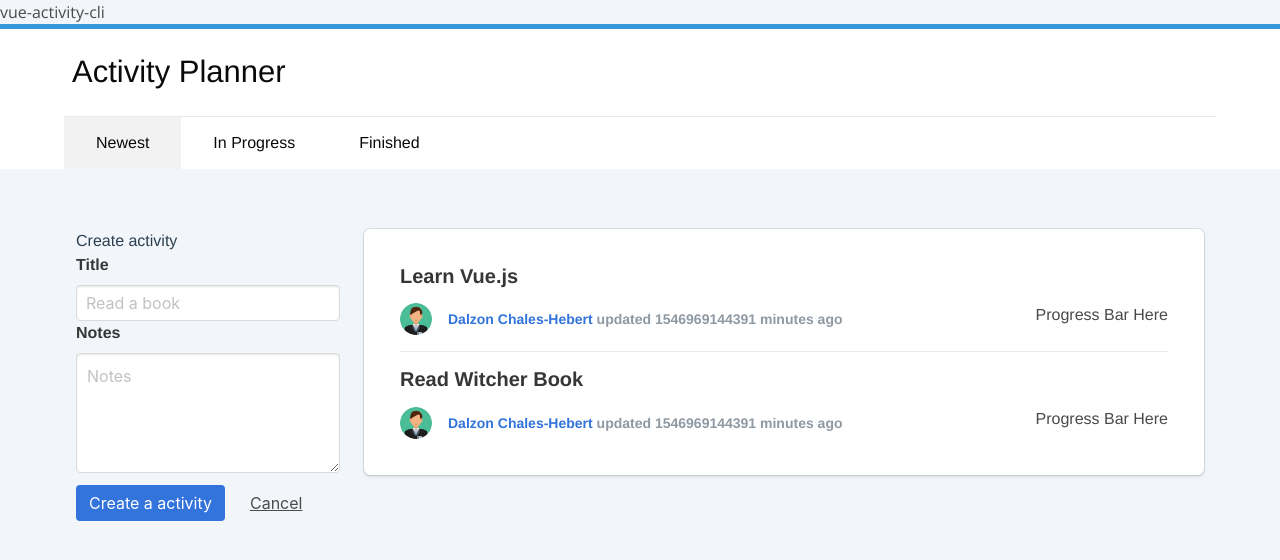
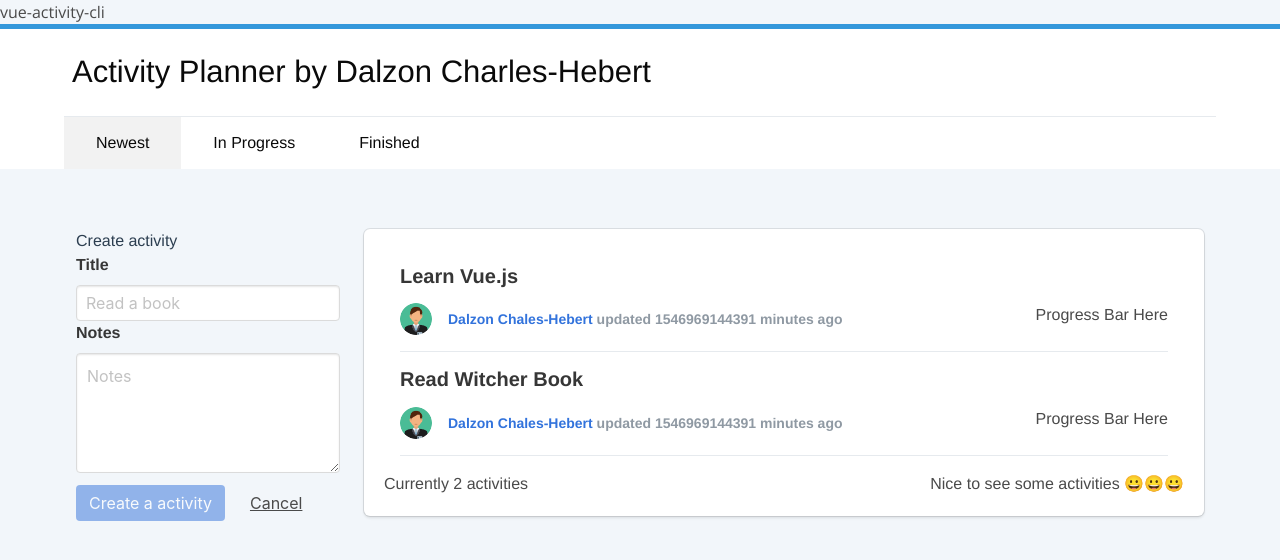
Before and after one commit to tichif/vue-activity-cli, a Vue app: page / in a window 1280 px wide. Both pictures are taken after a click on the link "New Activity". Shown: the top 560 px of the page. Built offline with nearby package versions, Linux system fonts and the light colour scheme.

Commit message:
computed properties, watchers

```diff
--- a/src/App.vue
+++ b/src/App.vue
@@ -3,7 +3,8 @@
     <nav class="navbar is-white topNav">
       <div class="container">
         <div class="navbar-brand">
-          <h1>Activity Planner</h1>
+          <h1>{{ fullAppName }}</h1>
+          <!-- <h1>{{ watchedName }}</h1> -->
         </div>
       </div>
     </nav>
@@ -11,18 +12,9 @@
       <div class="container">
         <div class="navbar-menu">
           <div class="navbar-start">
-            <a
-              class="navbar-item is-active"
-              href="#"
-            >Newest</a>
-            <a
-              class="navbar-item"
-              href="#"
-            >In Progress</a>
-            <a
-              class="navbar-item"
-              href="#"
-            >Finished</a>
+            <a class="navbar-item is-active" href="#">Newest</a>
+            <a class="navbar-item" href="#">In Progress</a>
+            <a class="navbar-item" href="#">Finished</a>
           </div>
         </div>
       </div>
@@ -35,31 +27,23 @@
             class="button is-primary is-block is-alt is-large"
             href="#"
             @click="toggleFormDisplayed"
-          >New Activity</a>
-          <div
-            v-if="isFormDisplayed"
-            class="create-form"
+            >New Activity</a
           >
+          <div v-if="isFormDisplayed" class="create-form">
             <h2>Create activity</h2>
             <form>
               <div class="field">
-                <label
-                  for="title"
-                  class="label"
-                >Title</label>
+                <label for="title" class="label">Title</label>
                 <div class="control">
                   <input
                     v-model="newActivity.title"
                     type="text"
                     class="input"
                     placeholder="Read a book"
-                  >
+                  />
                 </div>
                 <div class="field">
-                  <label
-                    for="note"
-                    class="label"
-                  >Notes</label>
+                  <label for="note" class="label">Notes</label>
                   <div class="control">
                     <textarea
                       v-model="newActivity.notes"
@@ -71,15 +55,12 @@
               </div>
               <div class="field is-grouped">
                 <div class="control">
-                  <button class="button is-link">
+                  <button class="button is-link" :disabled="!isFormValid">
                     Create a activity
                   </button>
                 </div>
                 <div class="control">
-                  <button
-                    class="button is-text"
-                    @click="toggleFormDisplayed"
-                  >
+                  <button class="button is-text" @click="toggleFormDisplayed">
                     Cancel
                   </button>
                 </div>
@@ -94,6 +75,10 @@
               :key="activity.id"
               :activity="activity"
             />
+            <div class="activity-length">
+              Currently {{ activityLength }} activities
+            </div>
+            <div class="activity-motivation">{{ activityMotivation }}</div>
           </div>
         </div>
       </div>
@@ -103,64 +88,66 @@
 
 <script>
 import ActivityItem from "./components/ActivityItem";
-import {fetchActivities} from './api/index';
+import { fetchActivities, fetchCategories, fetchUser } from "./api/index";
+
 export default {
   name: "App",
   components: { ActivityItem },
   data() {
     return {
-      message: "Hello world",
-      titleMessage: "Title Message Vue",
       isFormDisplayed: false,
+      creator: "Dalzon Charles-Hebert",
+      appName: "Activity Planner",
+      watchedName: "Activity Planner by Dalzon Charles-Hebert",
       newActivity: {
         title: "",
         notes: ""
       },
-      user: {
-        user: "Dalzon Charles-Hebert",
-        id: "-Aj34jknvncx98812"
-      },
-      activities: {
-
-      },
-      categories: {
-        "1546969049": {
-          text: "books"
-        },
-        "1546969225": {
-          text: "movies"
-        }
-      }
+      user: {},
+      activities: {},
+      categories: {}
     };
   },
-  beforeCreate() {
-    console.log("beforeCreated called");
+  computed: {
+    isFormValid() {
+      return this.newActivity.title && this.newActivity.notes;
+    },
+    fullAppName() {
+      return this.appName + " by " + this.creator;
+    },
+    activityLength() {
+      // Transform a object to an array
+      const activitiesKeysArray = Object.keys(this.activities);
+      //Obtain the length of the array
+      const activitylength = activitiesKeysArray.length;
+      return activitylength;
+    },
+    activityMotivation() {
+      if (this.activityLength && this.activityLength < 5) {
+        return " Nice to see some activities 😀😀😀";
+      } else if (this.activityLength >= 5) {
+        return "So many activities!!!! Good job 😊😊";
+      } else {
+        return " No activities !! So sad😥😥";
+      }
+    }
   },
+  // watch: {
+  //   creator(value) {
+  //     this.watchedName = this.appName + " by " + value;
+  //   },
+  //   appName(value) {
+  //     this.watchedName = value + " by " + this.creator;
+  //   }
+  // },
   created() {
-   this.activities= fetchActivities()
-  },
-  beforeMount() {
-    console.log("beforeMount called");
-  },
-  mounted() {
-    console.log("mounted called");
-  },
-  beforeUpdate() {
-    console.log("beforeUpdate called");
-  },
-  updated() {
-    console.log("updated called");
-  },
-  beforeDestroy() {
-    console.log("beforeDestroy called");
-  },
-  destroyed() {
-    console.log("destroyed called");
+    this.activities = fetchActivities();
+    this.categories = fetchCategories();
+    this.user = fetchUser();
+    console.log(this.user);
+    console.log(this.categories);
   },
   methods: {
-    toggleTextDisplayed: function() {
-      this.isDisplayed = !this.isDisplayed;
-    },
     toggleFormDisplayed: function() {
       this.isFormDisplayed = !this.isFormDisplayed;
     }
@@ -241,4 +228,12 @@ article.post:last-child {
   font-size: 31px;
   padding: 20px;
 }
+
+.activity-motivation {
+  float: right;
+}
+
+.activity-length {
+  display: inline-block;
+}
 </style>
--- a/src/api/index.js
+++ b/src/api/index.js
@@ -1,22 +1,40 @@
 export const fetchActivities = function() {
   return {
-    '1546968934': {
-      id: '1546968934',
-      title: 'Learn Vue.js',
-      notes: 'I started today and it was no too good.',
+    "1546968934": {
+      id: "1546968934",
+      title: "Learn Vue.js",
+      notes: "I started today and it was no too good.",
       progress: 0,
-      category: '1546969049',
+      category: "1546969049",
       createdAt: 1546969144391,
       updateAt: 1546969144391
     },
-    '1546969212': {
-      id: '1546969212',
-      title: 'Read Witcher Book',
-      notes: 'These books are super nice.',
+    "1546969212": {
+      id: "1546969212",
+      title: "Read Witcher Book",
+      notes: "These books are super nice.",
       progress: 0,
-      category: '1546969049',
+      category: "1546969049",
       createdAt: 1546969144391,
       updateAt: 1546969144391
     }
   };
 };
+
+export const fetchCategories = () => {
+  return {
+    "1546969049": {
+      text: "books"
+    },
+    "1546969225": {
+      text: "movies"
+    }
+  };
+};
+
+export const fetchUser = () => {
+  return {
+    user: "Dalzon Charles-Hebert",
+    id: "-Aj34jknvncx98812"
+  };
+};
```
